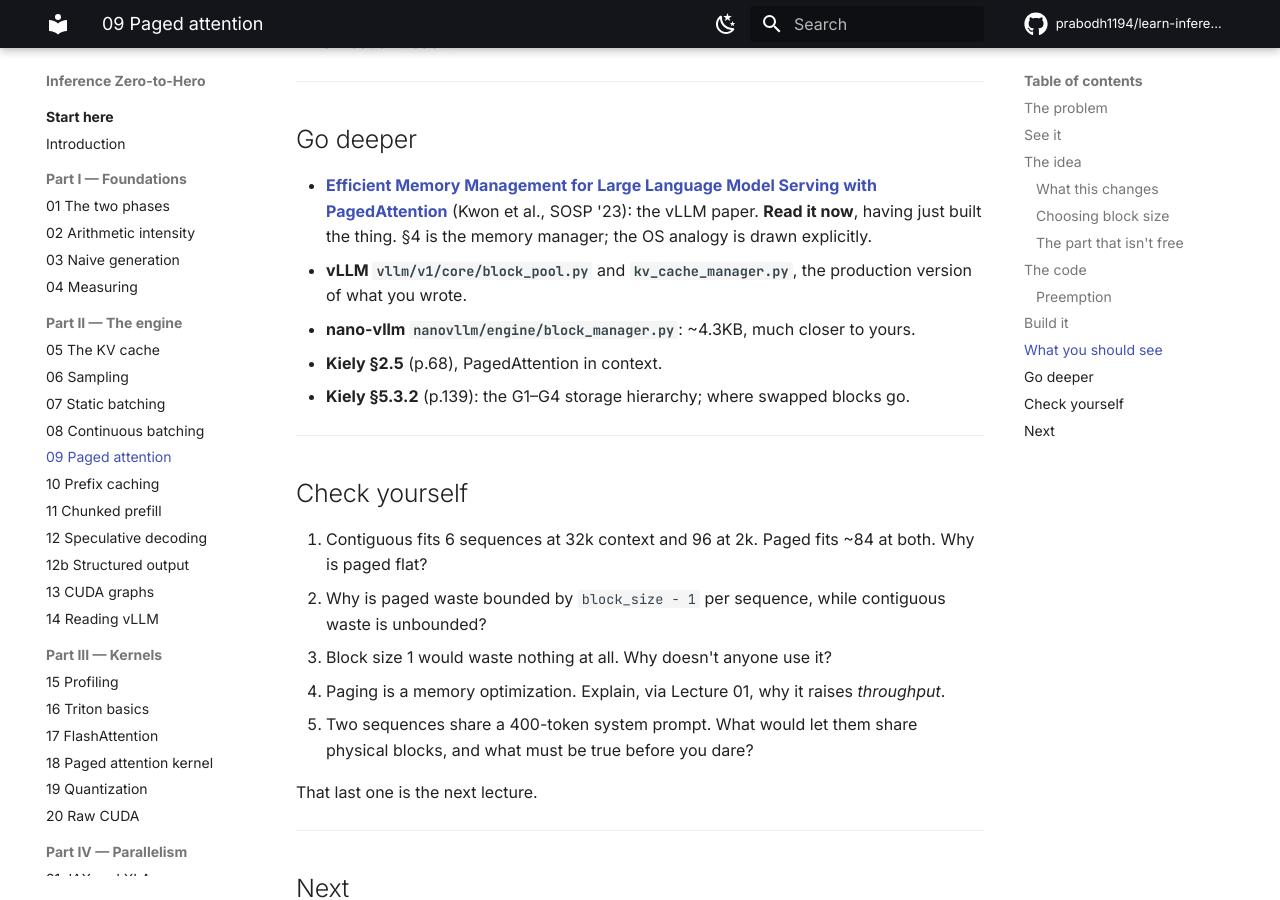
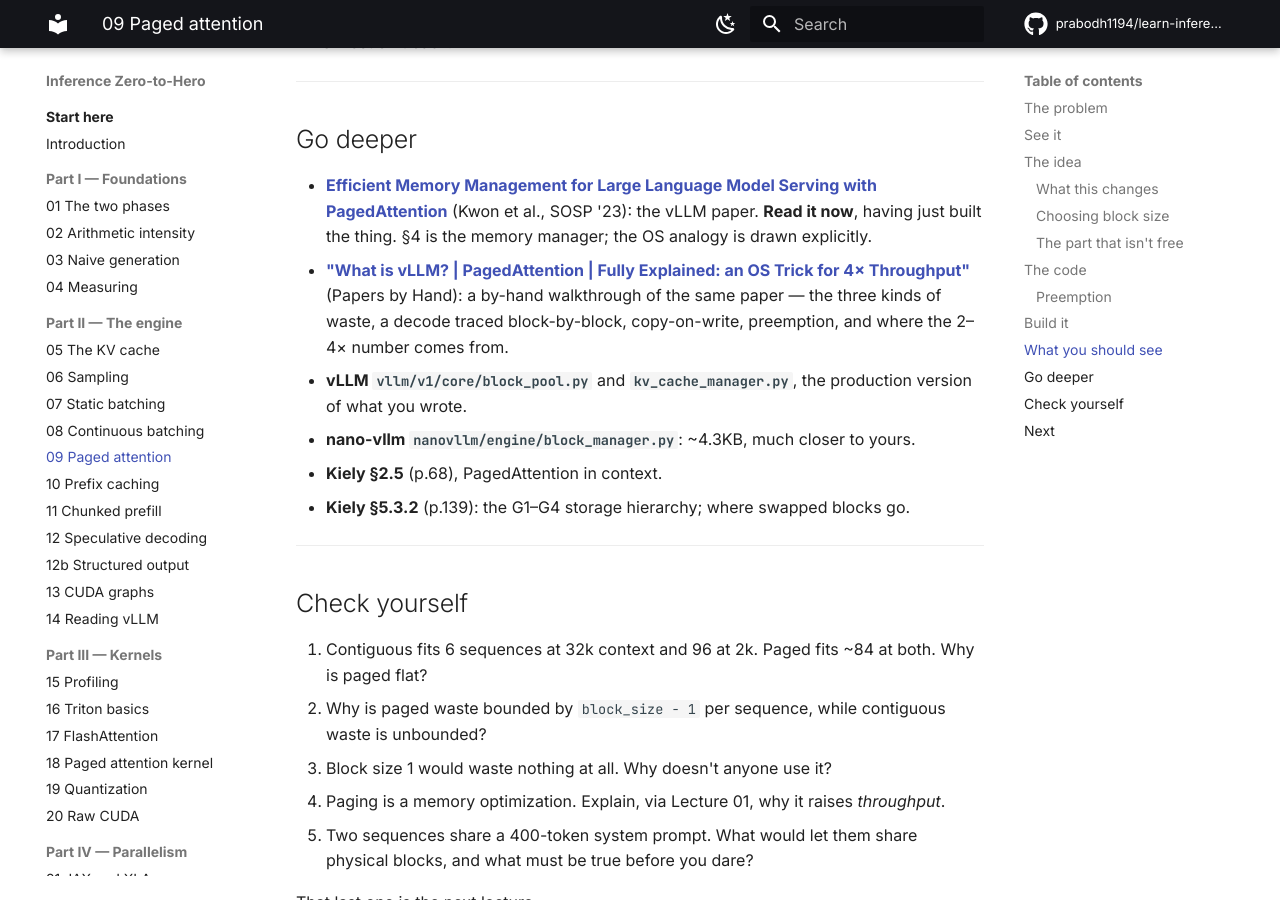
Before and after one commit to prabodh1194/learn-inference, an MkDocs documentation site: the page built from book/09-paged-attention.md, in a window 1280 px wide and 900 px high, scrolled down 7710 px. Built offline with MkDocs 1.6.1 and Material for MkDocs 9.7.7, drawn with Linux system fonts in a browser that asks for light colours; comment, search, counter and statistics services are not loaded.

Commit message:
book: add PagedAttention explainer links to L09/L10 go-deeper

```diff
--- a/book/09-paged-attention.md
+++ b/book/09-paged-attention.md
@@ -372,6 +372,10 @@ Lecture 18 wins most of it back.
 - **[Efficient Memory Management for Large Language Model Serving with PagedAttention](https://arxiv.org/abs/2309.06180)**
   (Kwon et al., SOSP '23): the vLLM paper. **Read it now**, having just built
   the thing. §4 is the memory manager; the OS analogy is drawn explicitly.
+- **["What is vLLM? | PagedAttention | Fully Explained: an OS Trick for 4× Throughput"](https://www.youtube.com/watch?v=xgl9Qrz31Mc)**
+  (Papers by Hand): a by-hand walkthrough of the same paper — the three kinds
+  of waste, a decode traced block-by-block, copy-on-write, preemption, and
+  where the 2–4× number comes from.
 - **vLLM `vllm/v1/core/block_pool.py`** and **`kv_cache_manager.py`**, the
   production version of what you wrote.
 - **nano-vllm `nanovllm/engine/block_manager.py`**: ~4.3KB, much closer to yours.
```
Also changed, not shown: book/10-prefix-caching.md (+4 -0 lines).
